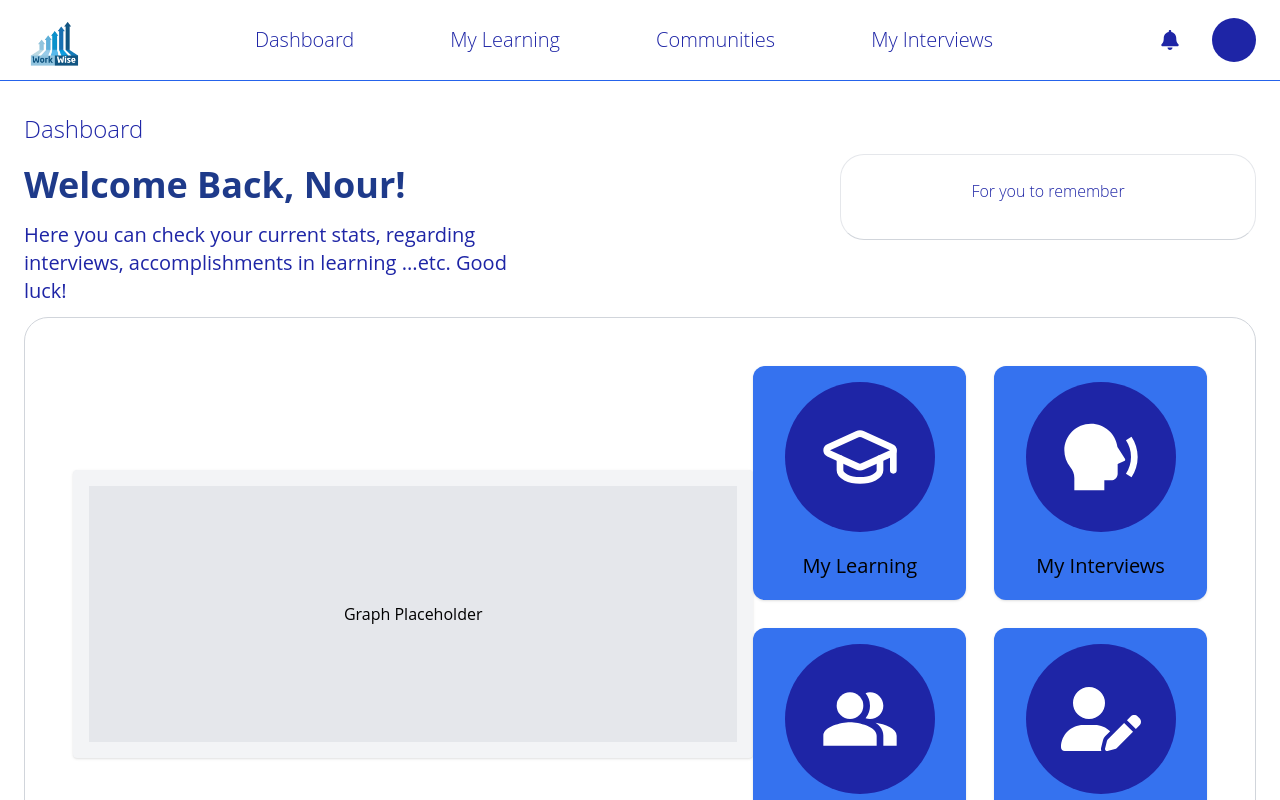
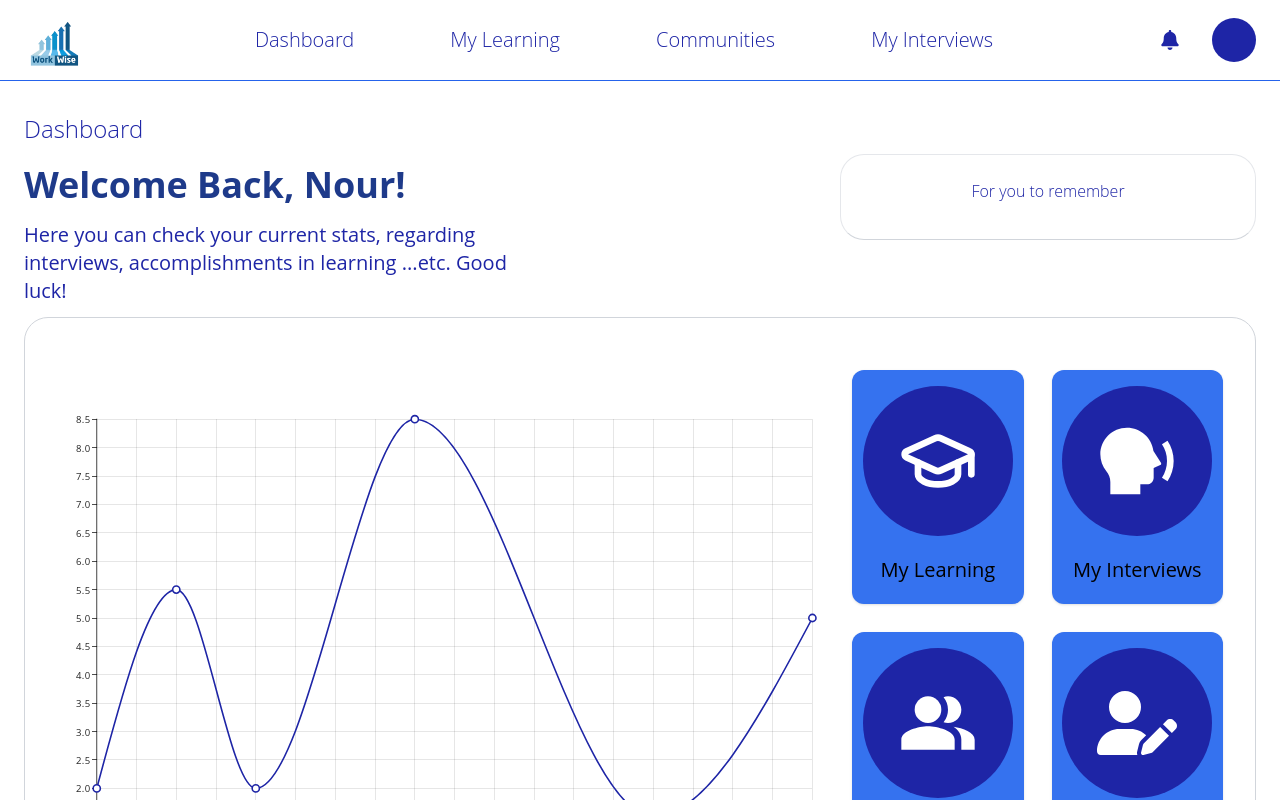
Before and after one commit to Tarek-Al-Khatib/frontend, a React (Create React App) app: page /dashboard in a window 1280 px wide. Shown: the top 800 px of the page. Built offline with nearby package versions, Linux system fonts and the light colour scheme.

Commit message:
Added chart to dashboard page (mockup)

```diff
--- a/src/pages/Dashboard/Dashboard.jsx
+++ b/src/pages/Dashboard/Dashboard.jsx
@@ -8,6 +8,7 @@ import { MdPeopleAlt } from "react-icons/md";
 import { FaUserPen } from "react-icons/fa6";
 import { useNavigate } from "react-router-dom";
 import { dashboardContext } from "../../contexts/DashboardContext/DashboardContext";
+import { LineChart } from "@mui/x-charts";
 const Dashboard = () => {
   const { quote } = useContext(dashboardContext);
   const navigation = useNavigate();
@@ -146,12 +147,20 @@ const Dashboard = () => {
           </div>
         </div>
 
-        <div className="flex items-center justify-center w-full p-12 border border-gray-300 mb-14 rounded-3xl">
-          <div className="w-3/5 p-4 bg-gray-100 rounded shadow">
-            <div className="flex items-center justify-center h-64 bg-gray-200">
-              <span>Graph Placeholder</span>
-            </div>
-          </div>
+        <div className="flex items-center justify-center w-full p-8 py-0 border border-gray-300 mb-14 rounded-3xl">
+          <LineChart
+            xAxis={[{ data: [1, 2, 3, 5, 8, 10] }]}
+            series={[
+              {
+                data: [2, 5.5, 2, 8.5, 1.5, 5],
+                color: "#1e25a6",
+              },
+            ]}
+            width={1000}
+            height={600}
+            grid={{ vertical: true, horizontal: true }}
+          />
+
           <div className="grid w-2/5 grid-cols-2 gap-7">
             {dashboardButtons.map((button) => (
               <button
```
